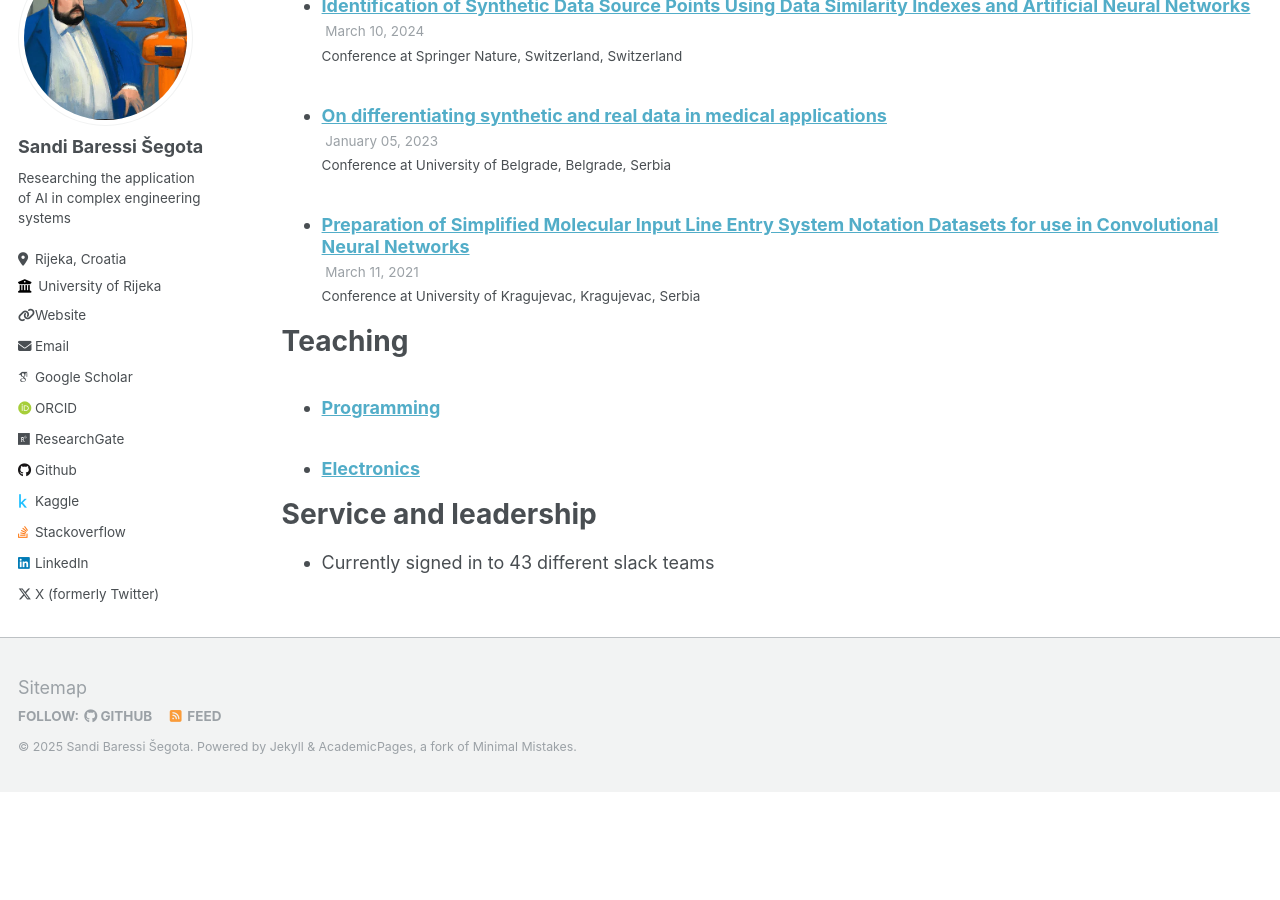
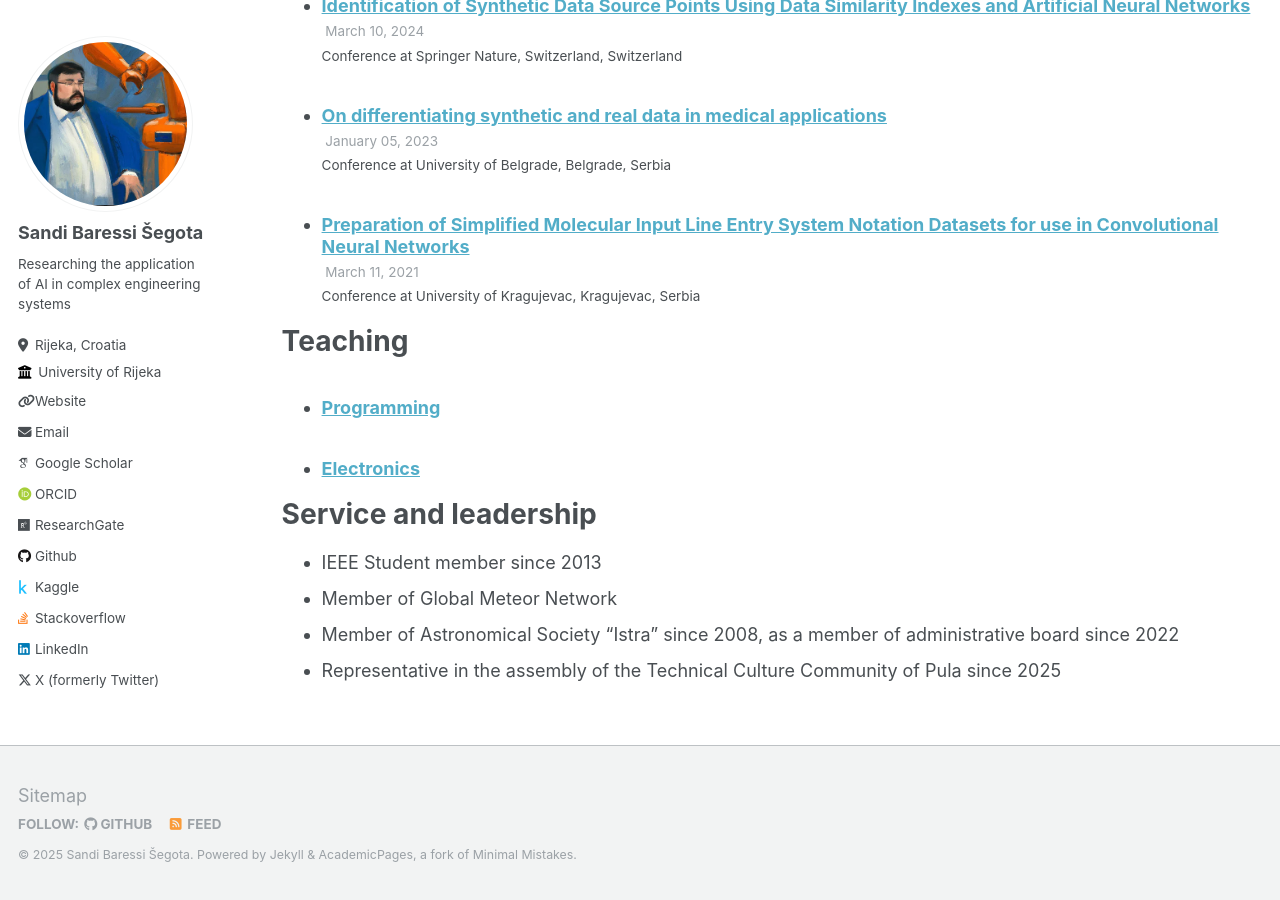
Before and after one commit to ssegota/ssegota.github.io, a Jekyll site: the page built from _pages/cv.md, in a window 1280 px wide and 900 px high, scrolled down 1614 px. Built offline with Jekyll 4.4.1, drawn with Linux system fonts in a browser that asks for light colours; some web fonts are replaced; before the commit the page ends 2406 px from its top, so only the background shows below that.

Commit message:
Update cv.md

```diff
--- a/_pages/cv.md
+++ b/_pages/cv.md
@@ -54,4 +54,7 @@ Teaching
 
 Service and leadership
 ======
-* Currently signed in to 43 different slack teams
+* IEEE Student member since 2013
+* Member of Global Meteor Network
+* Member of Astronomical Society "Istra" since 2008, as a member of administrative board since 2022
+* Representative in the assembly of the Technical Culture Community of Pula since 2025
```
